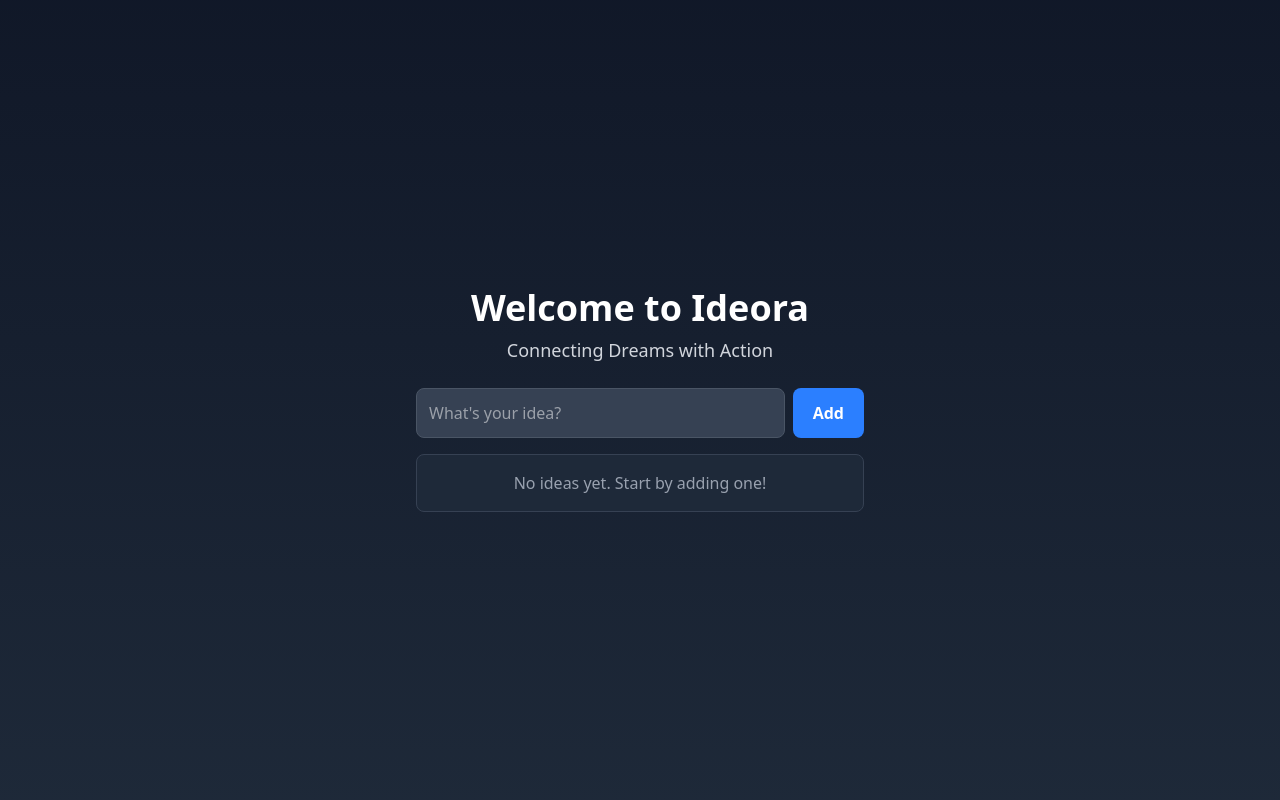
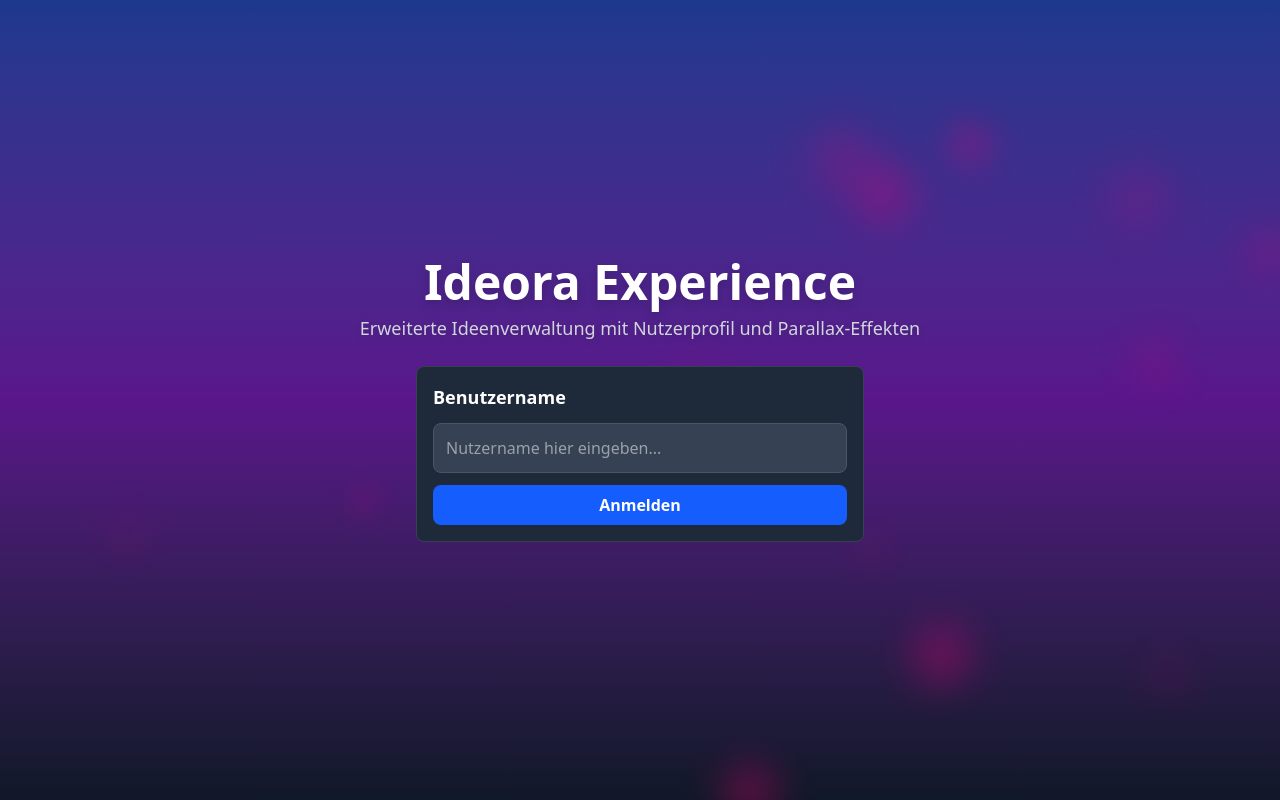
Before and after one commit to AdrianGroh306/ideora, a React (Vite) app: page / in a window 1280 px wide. Built offline with nearby package versions, Linux system fonts and the light colour scheme.

Commit message:
Adding motion

```diff
--- a/package.json
+++ b/package.json
@@ -11,6 +11,7 @@
   },
   "dependencies": {
     "@tailwindcss/vite": "^4.0.1",
+    "framer-motion": "^12.0.6",
     "react": "^18.3.1",
     "react-dom": "^18.3.1",
     "tailwindcss": "^4.0.1"
--- a/src/App.tsx
+++ b/src/App.tsx
@@ -1,55 +1,270 @@
-import { useState } from 'react';
+import { useState, useEffect, KeyboardEvent } from 'react'
+import { motion, AnimatePresence } from 'framer-motion'
+
+/**
+ * Es wird ein Anwendungsszenario abgebildet, bei dem Ideen einem
+ * spezifischen Profil (Benutzernamen) zugeordnet und parallax im
+ * Hintergrund animierte Formen erzeugt werden. Zusätzlich wird es
+ * ermöglicht, durch Drücken der Enter-Taste eine neue Idee hinzuzufügen.
+ * Die Ideen werden abhängig vom aktuellen Profil in Local Storage gespeichert.
+ */
 
 export const App = () => {
-  const [idea, setIdea] = useState('');
-  const [ideas, setIdeas] = useState<string[]>([]);
+  // Profilinformationen und Eingaben
+  const [username, setUsername] = useState<string>('')
+  const [isLoggedIn, setIsLoggedIn] = useState<boolean>(false)
 
-  const addIdea = () => {
+  // Ideen-bezogene States
+  const [idea, setIdea] = useState('')
+  const [ideas, setIdeas] = useState<string[]>([])
+
+  // Hintergrundformen für Parallax-Effekt
+  const [backgroundShapes, setBackgroundShapes] = useState<
+    {
+      id: number;
+      x: number;
+      y: number;
+      size: number;
+      delay: number;
+      offsetX: number;
+      offsetY: number
+    }[]
+  >([])
+
+  // Mausposition für Parallax-Berechnungen
+  const [mousePos, setMousePos] = useState<{ x: number; y: number }>({ x: 0, y: 0 })
+
+  /**
+   * Der Profilwechsel soll das passende Ideen-Array aus Local Storage laden.
+   * Falls kein Eintrag gefunden wird, wird ein leeres Array beibehalten.
+   */
+  useEffect(() => {
+    if (isLoggedIn && username.trim() !== '') {
+      const stored = localStorage.getItem(`ideas_${username}`)
+      if (stored) {
+        setIdeas(JSON.parse(stored))
+      } else {
+        setIdeas([])
+      }
+    }
+  }, [isLoggedIn, username])
+
+  // Zu Beginn werden zufällig verteilte Kreise im Hintergrund erzeugt.
+  useEffect(() => {
+    const shapes: {
+      id: number
+      x: number
+      y: number
+      size: number
+      delay: number
+      offsetX: number
+      offsetY: number
+    }[] = []
+    for (let i = 0; i < 15; i++) {
+      shapes.push({
+        id: i,
+        x: Math.random() * 100,
+        y: Math.random() * 100,
+        size: 20 + Math.random() * 60,
+        delay: Math.random() * 4,
+        offsetX: 0,
+        offsetY: 0
+      })
+    }
+    setBackgroundShapes(shapes)
+  }, [])
+
+  // Listener für Mausbewegungen
+  useEffect(() => {
+    function handleMouseMove(event: MouseEvent) {
+      setMousePos({ x: event.clientX, y: event.clientY })
+    }
+    window.addEventListener('mousemove', handleMouseMove)
+    return () => {
+      window.removeEventListener('mousemove', handleMouseMove)
+    }
+  }, [])
+
+  // Parallax-Verschiebung
+  useEffect(() => {
+    setBackgroundShapes((prevShapes) =>
+      prevShapes.map((shape) => {
+        const offsetFactor = 0.02
+        return {
+          ...shape,
+          offsetX: (mousePos.x - window.innerWidth / 2) * offsetFactor,
+          offsetY: (mousePos.y - window.innerHeight / 2) * offsetFactor
+        }
+      })
+    )
+  }, [mousePos])
+
+  /**
+   * Neue Ideen sollen eingefügt werden, sofern kein leerer String vorliegt.
+   * Anschließend wird Local Storage aktualisiert, um die ideas persistiert zu halten.
+   */
+  function addIdea() {
+    if (!isLoggedIn || username.trim() === '') return
     if (idea.trim() !== '') {
-      setIdeas([...ideas, idea]);
-      setIdea('');
+      const updated = [...ideas, idea.trim()]
+      setIdeas(updated)
+      setIdea('')
+      localStorage.setItem(`ideas_${username}`, JSON.stringify(updated))
     }
-  };
+  }
+
+  /**
+   * Login-Funktion: Ist ein Nutzername vorhanden, wird der Login-Status auf true gesetzt.
+   */
+  function handleLogin() {
+    if (username.trim() !== '') {
+      setIsLoggedIn(true)
+    }
+  }
+
+  /**
+   * Beim Logout werden das Ideen-Array geleert und der Login-Status zurückgesetzt.
+   * Auf diese Weise kann ein anderer Nutzername verwendet werden.
+   */
+  function handleLogout() {
+    setIsLoggedIn(false)
+    setUsername('')
+    setIdeas([])
+  }
+
+  /**
+   * Enter-Handler für Eingabefelder, um beim Betätigen der Taste Enter
+   * die entsprechenden Aktionen auszuführen (Login oder Idee anlegen).
+   */
+  function handleKeyDown(e: KeyboardEvent<HTMLInputElement>, action: () => void) {
+    if (e.key === 'Enter') {
+      action()
+    }
+  }
 
   return (
-    <div className="min-h-screen flex flex-col items-center justify-center bg-gradient-to-b from-gray-900 to-gray-800 text-white px-4">
-      <h1 className="text-4xl font-bold mb-2">Welcome to Ideora</h1>
-      <p className="text-lg text-gray-300 mb-6">Connecting Dreams with Action</p>
+    <div className="relative min-h-screen flex flex-col items-center justify-center bg-gradient-to-b from-blue-900 via-purple-900 to-gray-900 text-white px-4 overflow-hidden">
+      {/* Parallax-Hintergrund */}
+      {backgroundShapes.map((shape) => (
+        <motion.div
+          key={shape.id}
+          className="absolute bg-pink-600 bg-opacity-20 rounded-full blur-xl"
+          style={{
+            top: `calc(${shape.y}% + ${shape.offsetY}px)`,
+            left: `calc(${shape.x}% + ${shape.offsetX}px)`,
+            width: shape.size,
+            height: shape.size
+          }}
+          initial={{ opacity: 0, scale: 0 }}
+          animate={{
+            opacity: [0.2, 0.35, 0.2],
+            scale: [0, 1, 0],
+            rotate: [0, 360]
+          }}
+          transition={{
+            repeat: Infinity,
+            repeatType: 'reverse',
+            duration: 10,
+            delay: shape.delay
+          }}
+        />
+      ))}
 
-      <div className="w-full max-w-md flex flex-col gap-4">
+      {/* Hauptüberschrift */}
+      <h1 className="text-5xl font-bold mb-2 drop-shadow-lg">Ideora Experience</h1>
+      <p className="text-lg text-gray-300 mb-6 drop-shadow-md">
+        Erweiterte Ideenverwaltung mit Nutzerprofil und Parallax-Effekten
+      </p>
+
+      {/* Container für Login und Ideeneingabe */}
+      <div className="w-full max-w-md flex flex-col gap-4 relative z-10">
+        {!isLoggedIn ? (
+          // Login-Bereich
+          <div className="p-4 bg-gray-800 bg-opacity-80 border border-gray-700 rounded-lg flex flex-col gap-3">
+            <label className="font-semibold text-lg">Benutzername</label>
+            <input
+              type="text"
+              value={username}
+              onChange={(e) => setUsername(e.target.value)}
+              onKeyDown={(e) => handleKeyDown(e, handleLogin)}
+              placeholder="Nutzername hier eingeben..."
+              className="p-3 bg-gray-700 bg-opacity-90 border border-gray-600 rounded-lg focus:outline-none focus:ring-2 focus:ring-purple-400 text-white"
+            />
+            <motion.button
+              whileHover={{ scale: 1.05 }}
+              whileTap={{ scale: 0.95 }}
+              onClick={handleLogin}
+              className="px-4 py-2 bg-blue-600 hover:bg-blue-700 rounded-lg font-semibold"
+            >
+              Anmelden
+            </motion.button>
+          </div>
+        ) : (
+          // Eingabe- und Listenbereich
+          <>
+            <div className="flex justify-between items-center">
+              <p className="text-md text-gray-300">Eingeloggt als <b>{username}</b></p>
+              <motion.button
+                whileHover={{ scale: 1.05 }}
+                whileTap={{ scale: 0.95 }}
+                onClick={handleLogout}
+                className="px-3 py-2 bg-red-600 hover:bg-red-700 rounded-lg font-semibold text-sm"
+              >
+                Abmelden
+              </motion.button>
+            </div>
+
             <div className="flex gap-2">
               <input
                 type="text"
-            placeholder="What's your idea?"
+                placeholder="Neue Idee eintippen..."
                 value={idea}
                 onChange={(e) => setIdea(e.target.value)}
-            className="flex-1 p-3 bg-gray-700 border border-gray-600 rounded-lg focus:outline-none focus:ring-2 focus:ring-blue-400 text-white"
+                onKeyDown={(e) => handleKeyDown(e, addIdea)}
+                className="flex-1 p-3 bg-gray-700 bg-opacity-90 border border-gray-600 rounded-lg focus:outline-none focus:ring-2 focus:ring-purple-400 text-white"
               />
-          <button
+              <motion.button
+                whileHover={{ scale: 1.07 }}
+                whileTap={{ scale: 0.95 }}
                 onClick={addIdea}
-            className="px-5 py-3 bg-blue-500 hover:bg-blue-600 rounded-lg font-semibold transition-transform transform hover:scale-105"
+                className="px-5 py-3 bg-purple-600 hover:bg-purple-700 rounded-lg font-semibold transition-colors"
               >
-            Add
-          </button>
+                Hinzufügen
+              </motion.button>
             </div>
 
-        <div className="w-full max-h-80 overflow-y-auto p-4 bg-gray-800 border border-gray-700 rounded-lg">
+            <div className="w-full max-h-80 overflow-y-auto p-4 bg-gray-800 bg-opacity-80 border border-gray-700 rounded-lg">
               {ideas.length === 0 ? (
-            <p className="text-gray-400 text-center">No ideas yet. Start by adding one!</p>
+                <motion.p
+                  initial={{ opacity: 0 }}
+                  animate={{ opacity: 1 }}
+                  className="text-gray-400 text-center"
+                >
+                  Noch keine Ideen vorhanden
+                </motion.p>
               ) : (
                 <ul className="space-y-3">
-              {ideas.map((idea, index) => (
-                <li
+                  <AnimatePresence>
+                    {ideas.map((item, index) => (
+                      <motion.li
                         key={index}
-                  className="p-3 bg-gray-700 rounded-lg shadow-sm hover:bg-gray-600 transition"
+                        className="p-3 bg-gray-700 bg-opacity-80 rounded-lg shadow-sm hover:bg-gray-600 hover:bg-opacity-80 transition-colors break-words"
+                        initial={{ opacity: 0, x: -50 }}
+                        animate={{ opacity: 1, x: 0 }}
+                        exit={{ opacity: 0, x: 50 }}
+                        layout
+                        whileHover={{ scale: 1.02 }}
                       >
-                  {idea}
-                </li>
+                        {item}
+                      </motion.li>
                     ))}
+                  </AnimatePresence>
                 </ul>
               )}
             </div>
+          </>
+        )}
       </div>
     </div>
-  );
+  )
 }
```
Also changed, not shown: 1 other file (tests, documents, lock files or other folders). Lines whose indentation alone changed are shown as unchanged.
